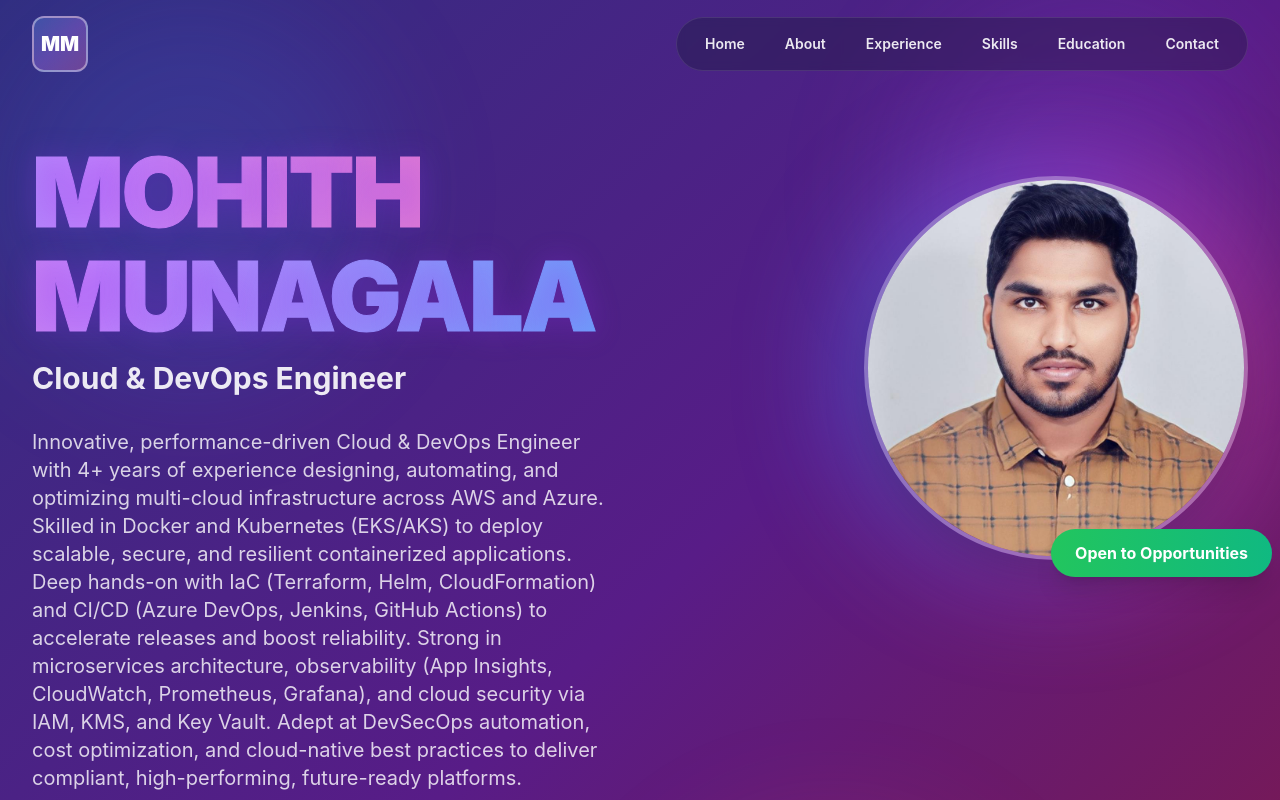
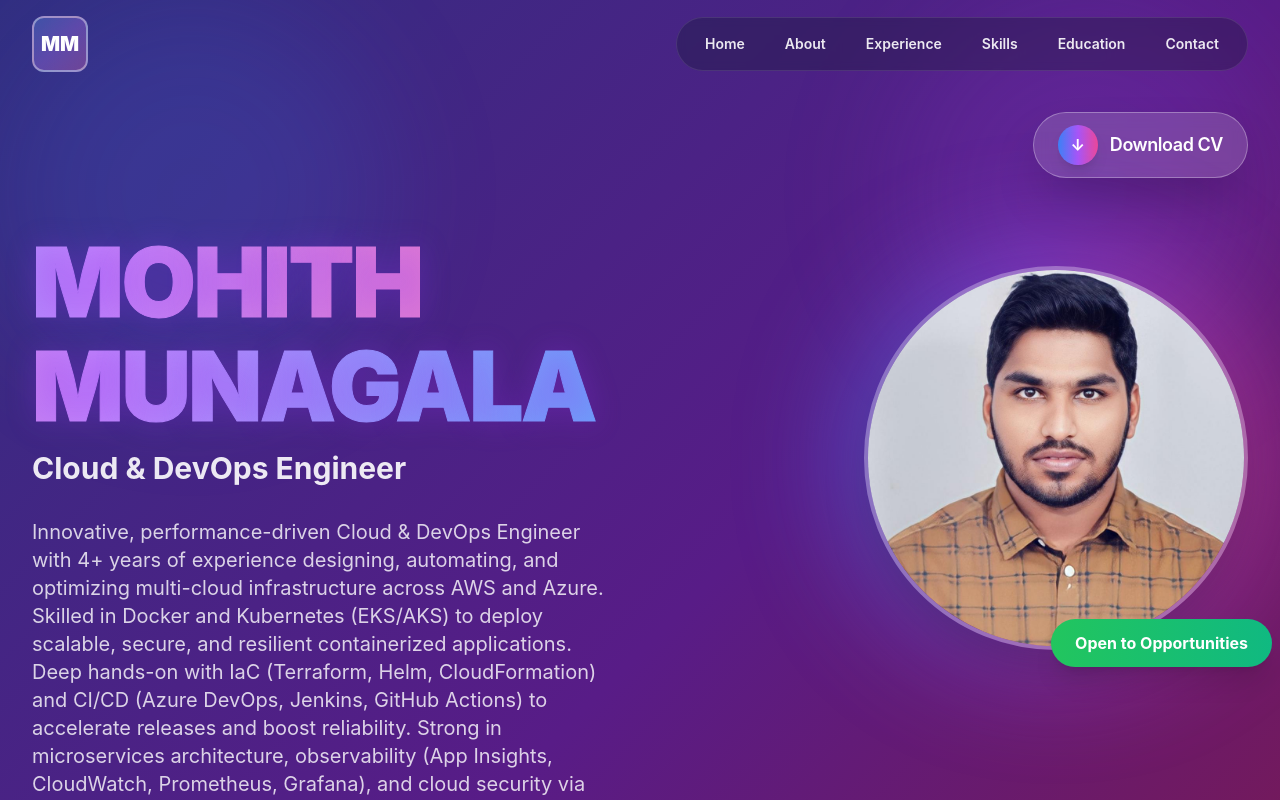
Before and after one commit to reddy771616/Mohith-Munagala-Portfolio, a React (Vite) app: page / in a window 1280 px wide. Shown: the top 800 px of the page. Built offline with nearby package versions, Linux system fonts and the light colour scheme.

Commit message:
Initial portfolio setup with CV download

```diff
--- a/src/components/Hero.jsx
+++ b/src/components/Hero.jsx
@@ -11,6 +11,20 @@ const Hero = ({ heroPhoto, professionalSummary, stats }) => {
       </div>
 
       <div className="relative z-10 max-w-[95%] xl:max-w-[1400px] mx-auto px-4 sm:px-6 lg:px-8 w-full">
+        {/* Download CV strip */}
+        <div className="w-full flex justify-center lg:justify-end mb-6">
+          <a
+            href="/Mohith_Munagala_CV.pdf"
+            download
+            className="inline-flex items-center gap-3 px-6 py-3 rounded-full bg-white/15 border border-white/30 text-white font-semibold shadow-2xl backdrop-blur hover:bg-white/25 hover:scale-105 transition-all duration-300"
+          >
+            <span className="inline-flex h-10 w-10 items-center justify-center rounded-full bg-gradient-to-r from-blue-500 via-purple-500 to-pink-500 text-white font-bold shadow-lg">
+              ↓
+            </span>
+            <span className="text-lg tracking-tight">Download CV</span>
+          </a>
+        </div>
+
         <div className="grid grid-cols-1 lg:grid-cols-2 gap-12 items-start">
           {/* Left Side - Name and Content */}
           <div className="text-center lg:text-left space-y-8 animate-fade-in-up px-2 lg:px-0 pt-8">
```
Also changed, not shown: 1 other file (tests, documents, lock files or other folders).
